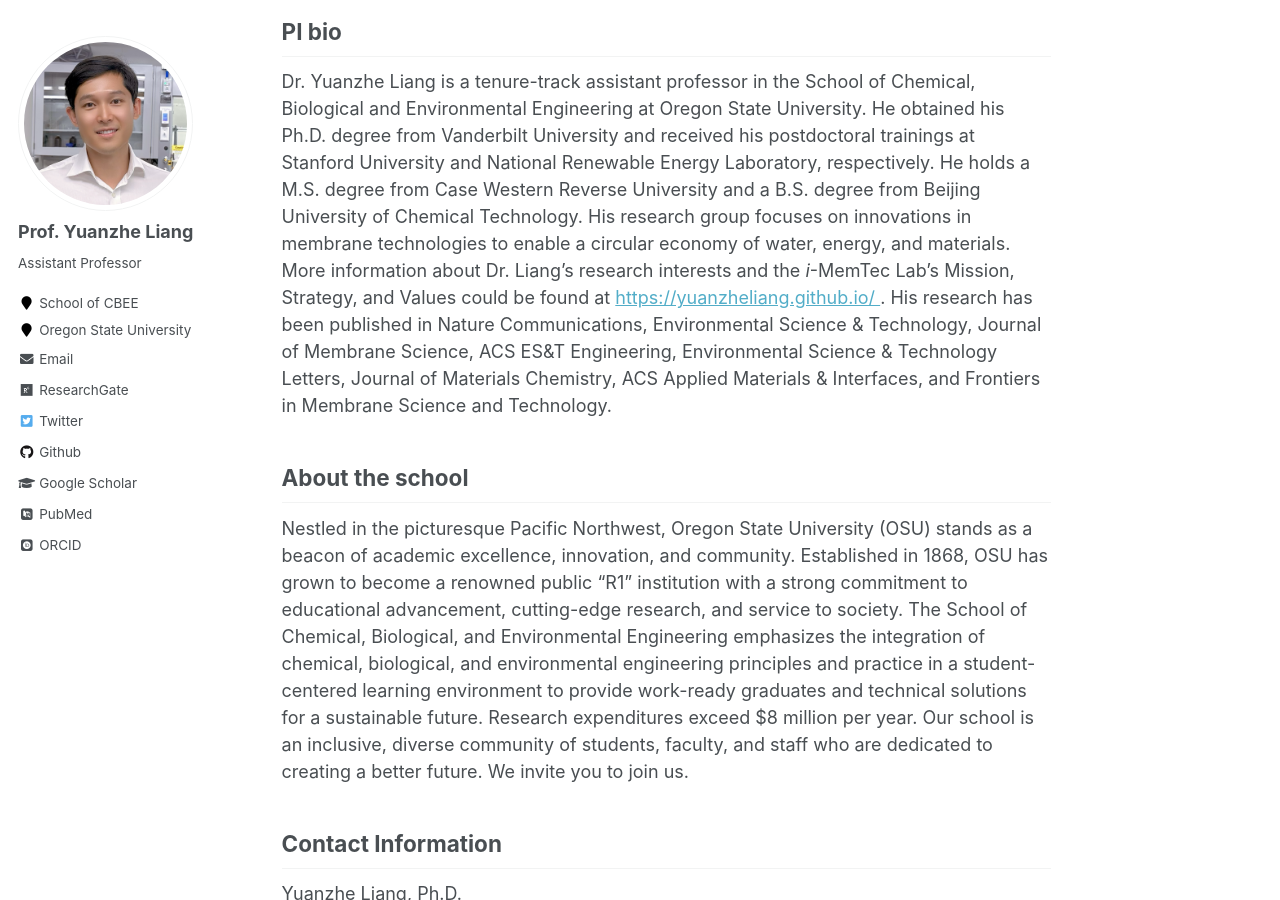
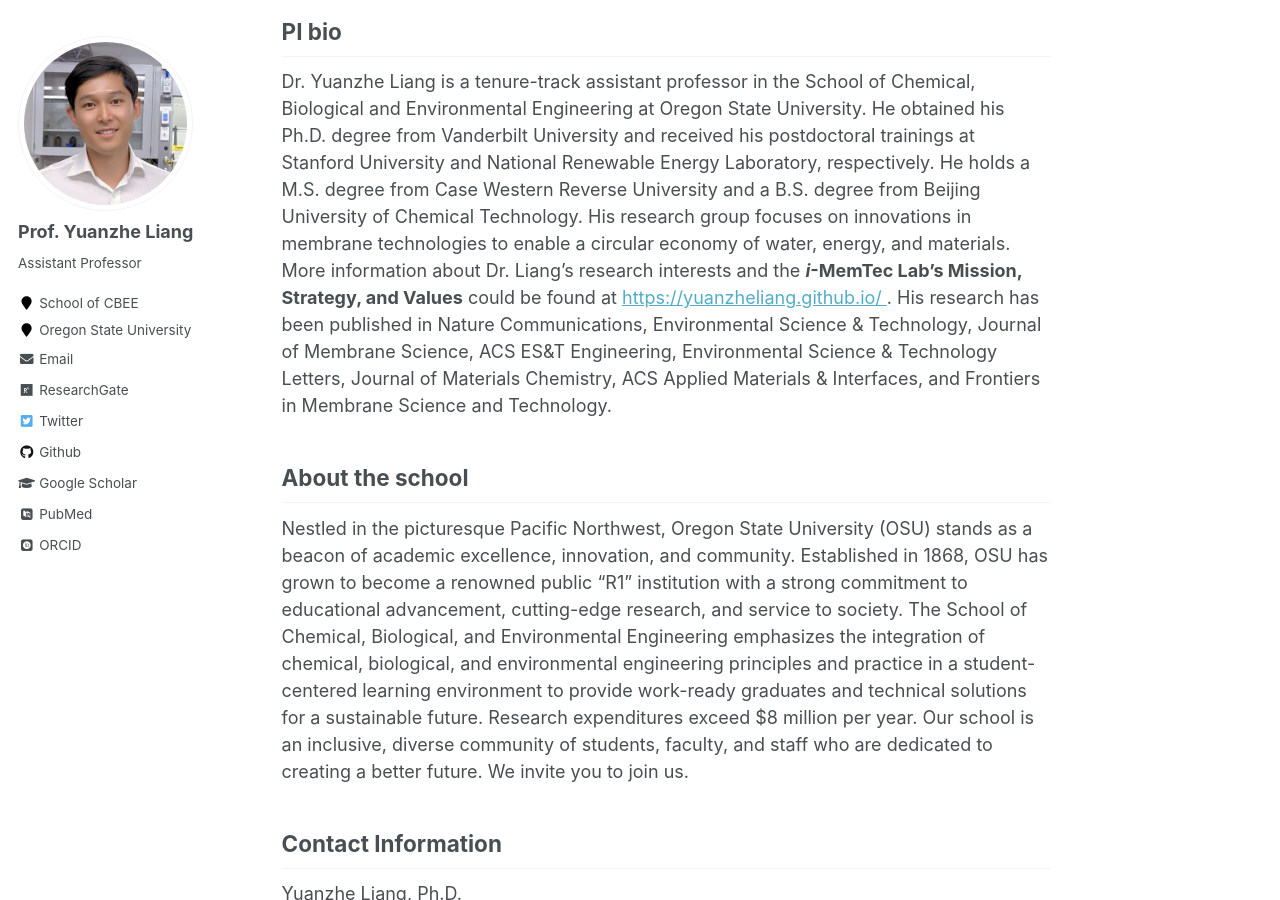
Before and after one commit to yuanzheliang/yuanzheliang.github.io, a Jekyll site: the page built from _pages/openings.md, in a window 1280 px wide and 900 px high, scrolled down 1945 px. Built offline with Jekyll 4.4.1, drawn with Linux system fonts in a browser that asks for light colours; some web fonts are replaced.

```diff
--- a/_pages/openings.md
+++ b/_pages/openings.md
@@ -37,7 +37,7 @@ The review process will begin immediately and continue until the positions are f
 4.	Ability to mentor graduate students and manage projects.
 
 ## PI bio
-Dr. Yuanzhe Liang is a tenure-track assistant professor in the School of Chemical, Biological and Environmental Engineering at Oregon State University. He obtained his Ph.D. degree from Vanderbilt University and received his postdoctoral trainings at Stanford University and National Renewable Energy Laboratory, respectively. He holds a M.S. degree from Case Western Reverse University and a B.S. degree from Beijing University of Chemical Technology. His research group focuses on innovations in membrane technologies to enable a circular economy of water, energy, and materials. More information about Dr. Liang’s research interests and the *i*-MemTec Lab's Mission, Strategy, and Values could be found at <a href="https://yuanzheliang.github.io/"> https://yuanzheliang.github.io/ </a>. His research has been published in Nature Communications, Environmental Science & Technology, Journal of Membrane Science, ACS ES&T Engineering, Environmental Science & Technology Letters, Journal of Materials Chemistry, ACS Applied Materials & Interfaces, and Frontiers in Membrane Science and Technology.
+Dr. Yuanzhe Liang is a tenure-track assistant professor in the School of Chemical, Biological and Environmental Engineering at Oregon State University. He obtained his Ph.D. degree from Vanderbilt University and received his postdoctoral trainings at Stanford University and National Renewable Energy Laboratory, respectively. He holds a M.S. degree from Case Western Reverse University and a B.S. degree from Beijing University of Chemical Technology. His research group focuses on innovations in membrane technologies to enable a circular economy of water, energy, and materials. More information about Dr. Liang’s research interests and the ***i*-MemTec Lab's Mission, Strategy, and Values** could be found at <a href="https://yuanzheliang.github.io/"> https://yuanzheliang.github.io/ </a>. His research has been published in Nature Communications, Environmental Science & Technology, Journal of Membrane Science, ACS ES&T Engineering, Environmental Science & Technology Letters, Journal of Materials Chemistry, ACS Applied Materials & Interfaces, and Frontiers in Membrane Science and Technology.
 
 ## About the school
 Nestled in the picturesque Pacific Northwest, Oregon State University (OSU) stands as a beacon of academic excellence, innovation, and community. Established in 1868, OSU has grown to become a renowned public “R1” institution with a strong commitment to educational advancement, cutting-edge research, and service to society. The School of Chemical, Biological, and Environmental Engineering emphasizes the integration of chemical, biological, and environmental engineering principles and practice in a student-centered learning environment to provide work-ready graduates and technical solutions for a sustainable future. Research expenditures exceed $8 million per year. Our school is an inclusive, diverse community of students, faculty, and staff who are dedicated to creating a better future. We invite you to join us.
```
